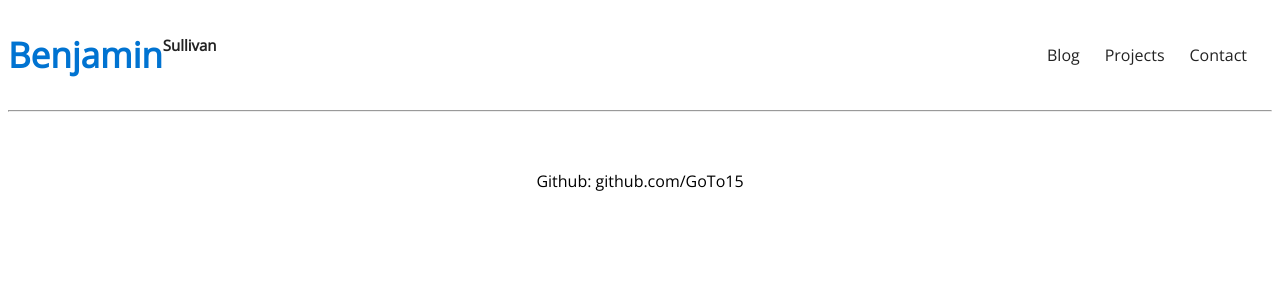
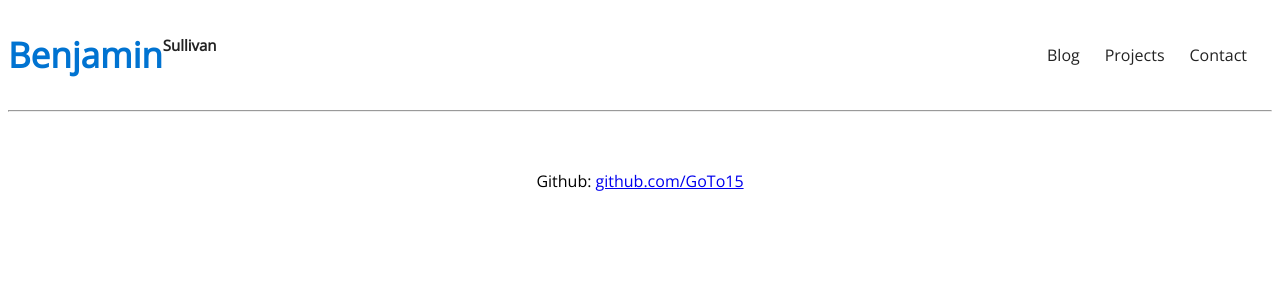
Before and after one commit to Goto15/Personal_Site, an Angular app: page /contact in a window 1280 px wide. Shown: the top 300 px of the page. Built offline with nearby package versions, Linux system fonts and the light colour scheme.

Commit message:
Small cosmetic change to contact sheet

```diff
--- a/src/app/contact/contact.component.html
+++ b/src/app/contact/contact.component.html
@@ -1 +1 @@
-<div class="contact-page">Github: github.com/GoTo15</div>
+<div class="contact-page">Github: <a href="https://github.com/Goto15/">github.com/GoTo15</a></div>
```
Also changed, not shown: 1 other file (tests, documents, lock files or other folders).
